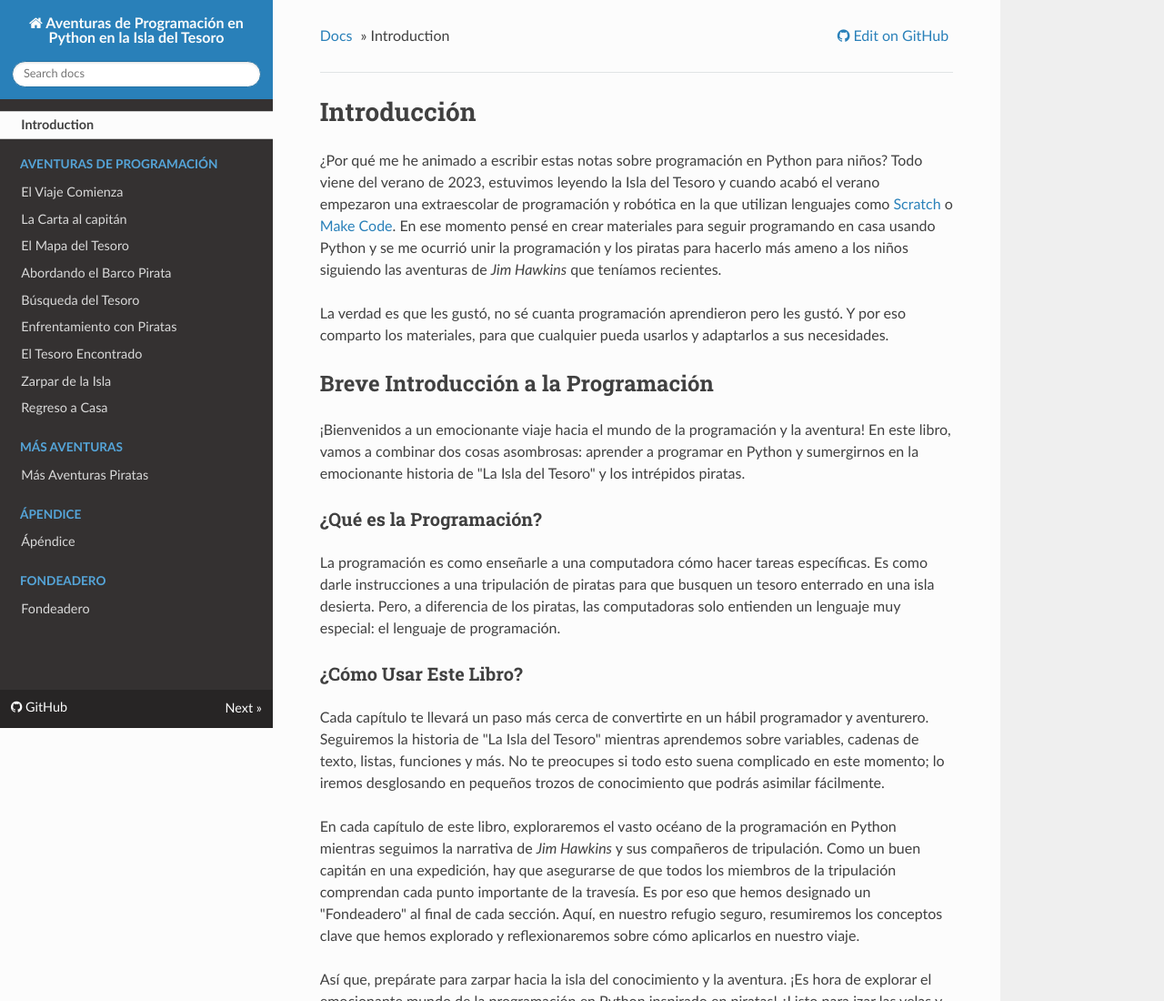
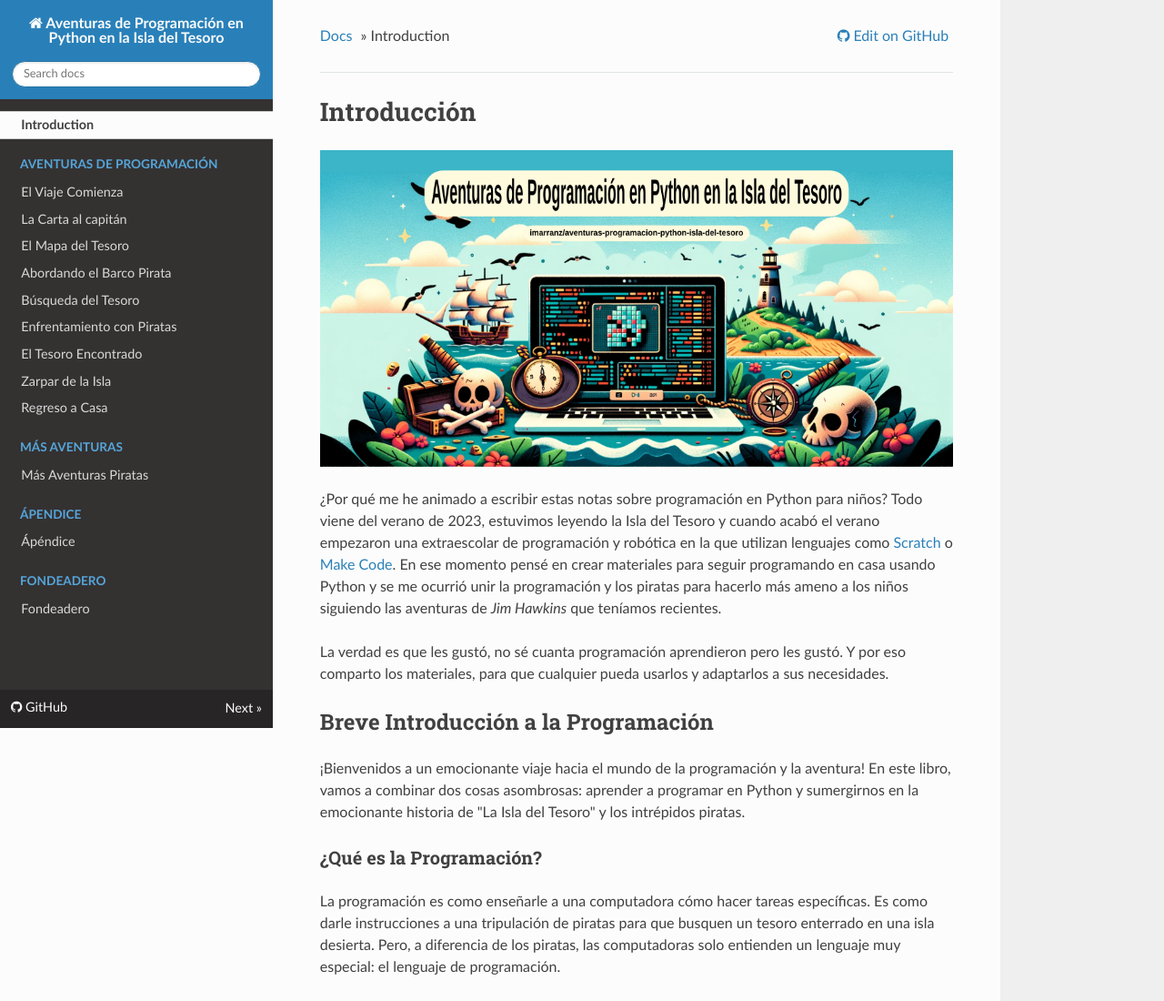
Before and after one commit to imarranz/aventuras-programacion-python-isla-del-tesoro, a plain HTML site: page index.html in a window 1280 px wide. Shown: the top 1100 px of the page at 91% size. Drawn offline with nearby package versions, Linux system fonts and the light colour scheme; some packages are replaced by stand-ins of ours.

Commit message:
Deployed 8254a89 with MkDocs version: 1.1.2

```diff
--- a/index.html
+++ b/index.html
@@ -124,6 +124,7 @@
             <div class="section">
 
                 <h1 id="introduccion">Introducción<a class="headerlink" href="#introduccion" title="Permanent link">#</a></h1>
+<p><img alt="" src="figures/social-preview.png" /></p>
 <p>¿Por qué me he animado a escribir estas notas sobre programación en Python para niños? Todo viene del verano de 2023, estuvimos leyendo la Isla del Tesoro y cuando acabó el verano empezaron una extraescolar de programación y robótica en la que utilizan lenguajes como <a href="https://scratch.mit.edu/">Scratch</a> o <a href="https://arcade.makecode.com/">Make Code</a>. En ese momento pensé en crear materiales para seguir programando en casa usando Python y se me ocurrió unir la programación y los piratas para hacerlo más ameno a los niños siguiendo las aventuras de <em>Jim Hawkins</em> que teníamos recientes.</p>
 <p>La verdad es que les gustó, no sé cuanta programación aprendieron pero les gustó. Y por eso comparto los materiales, para que cualquier pueda usarlos y adaptarlos a sus necesidades.</p>
 <h2 id="breve_introduccion_a_la_programacion">Breve Introducción a la Programación<a class="headerlink" href="#breve_introduccion_a_la_programacion" title="Permanent link">#</a></h2>
```
Also changed, not shown: figures/social-preview.png (added), 2 other files.
